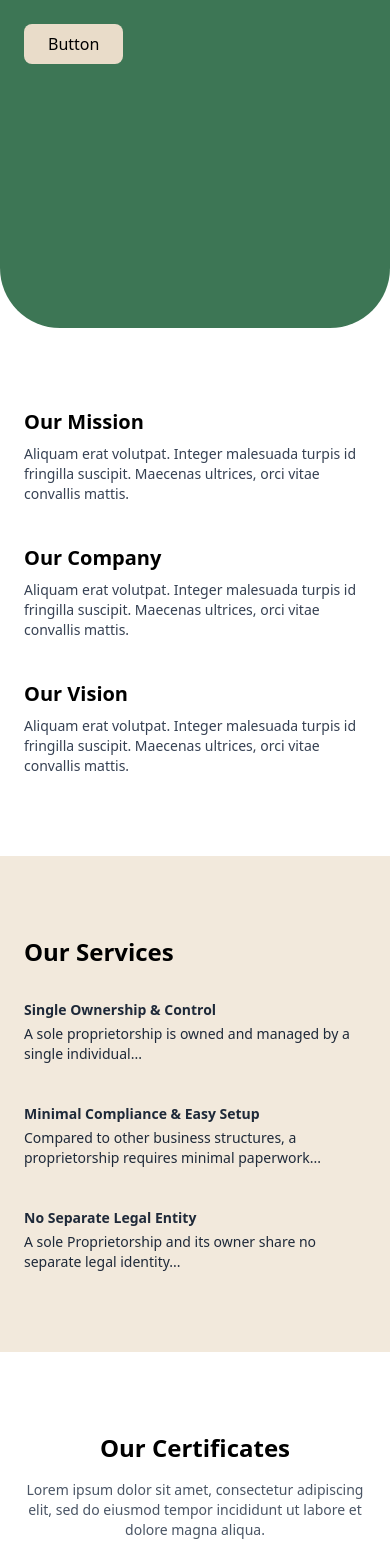
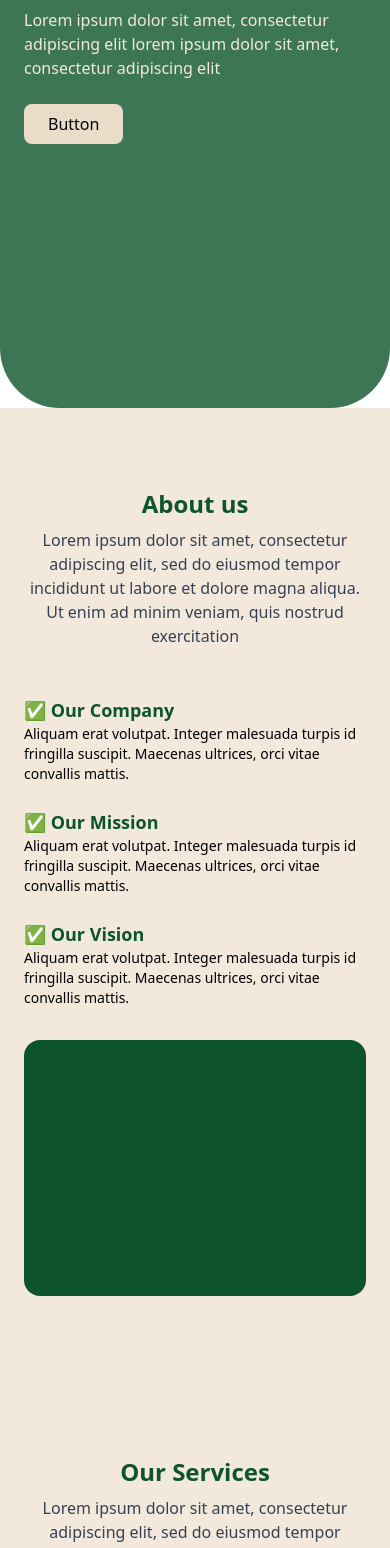
Before and after one commit to riya-jaiswal/Azalea, a React (Vite) app: page / in a window 390 px wide. Shown: the part 432-1980 px from the top of the page. Built offline with nearby package versions, Linux system fonts and the light colour scheme.

Commit message:
home page

```diff
--- a/src/Pages/Home.jsx
+++ b/src/Pages/Home.jsx
@@ -1,11 +1,15 @@
-import React from 'react'
-import Navbar from '../Section/Navbar'
-import Footer from '../Section/Footer'
-import heroImage from '../assets/logo/Azalea Logo (4).png';
+import React from 'react';
+import Navbar from '../Section/Navbar';
+import Footer from '../Section/Footer';
+import heroImage from '../assets/logo/Azalea Logo (4).jpg';
+import service1 from '../assets/logo/Azalea Logo (4).jpg';
+import service2 from '../assets/logo/Azalea Logo (4).jpg';
+import service3 from '../assets/logo/Azalea Logo (4).jpg';
 
 const Home = () => {
   return (
     <>
+      <Navbar />
 
       {/* Hero Section */}
       <section
@@ -13,119 +17,156 @@ const Home = () => {
         style={{ backgroundImage: `url(${heroImage})` }}
       >
         <div className="absolute inset-0 bg-green-900/80 rounded-b-[60px]"></div>
-        <div className="relative z-10 max-w-7xl mx-auto px-6 text-white">
-          <h1 className="text-4xl md:text-6xl font-bold mb-4">
-            Lorem ipsum dolor sit amet
-          </h1>
+        <div className="relative z-10 max-w-7xl mx-auto px-6 text-[#F2E9DC]">
+          <h1 className="text-4xl md:text-6xl font-bold mb-4">Lorem ipsum dolor sit amet</h1>
           <p className="text-base md:text-lg max-w-xl mb-6">
             Lorem ipsum dolor sit amet, consectetur adipiscing elit lorem ipsum dolor sit amet, consectetur adipiscing elit
           </p>
-          <button className="bg-[#E9DCC9] text-black px-6 py-2 rounded-lg font-medium">
-            Button
-          </button>
+          <button className="bg-[#E9DCC9] text-black px-6 py-2 rounded-lg font-medium">Button</button>
         </div>
       </section>
 
-      {/* About Section */}
-      <section className="bg-white px-6 py-20">
-        <div className="max-w-7xl mx-auto grid md:grid-cols-3 gap-10">
-          <div>
-            <h3 className="text-xl font-semibold mb-2">Our Mission</h3>
-            <p className="text-gray-700 text-sm">
-              Aliquam erat volutpat. Integer malesuada turpis id fringilla suscipit. Maecenas ultrices, orci vitae convallis mattis.
+      {/* About Us */}
+      <section className="bg-[#F2E9DC] px-6 py-20 text-center" id="about">
+        <div className="max-w-4xl mx-auto">
+          <h2 className="text-2xl font-bold text-green-900 mb-2">About us</h2>
+          <p className="text-gray-700 mb-12">
+            Lorem ipsum dolor sit amet, consectetur adipiscing elit, sed do eiusmod tempor incididunt ut labore et dolore magna aliqua. Ut enim ad minim veniam, quis nostrud exercitation
           </p>
         </div>
+        <div className="max-w-6xl mx-auto grid md:grid-cols-2 gap-8 items-start">
+          <div className="space-y-6 text-left">
             <div>
-            <h3 className="text-xl font-semibold mb-2">Our Company</h3>
-            <p className="text-gray-700 text-sm">
-              Aliquam erat volutpat. Integer malesuada turpis id fringilla suscipit. Maecenas ultrices, orci vitae convallis mattis.
-            </p>
+              <h3 className="text-lg font-bold text-green-900 flex items-center gap-2">
+                ✅ Our Company
+              </h3>
+              <p className="text-sm">Aliquam erat volutpat. Integer malesuada turpis id fringilla suscipit. Maecenas ultrices, orci vitae convallis mattis.</p>
             </div>
             <div>
-            <h3 className="text-xl font-semibold mb-2">Our Vision</h3>
-            <p className="text-gray-700 text-sm">
-              Aliquam erat volutpat. Integer malesuada turpis id fringilla suscipit. Maecenas ultrices, orci vitae convallis mattis.
-            </p>
+              <h3 className="text-lg font-bold text-green-900 flex items-center gap-2">
+                ✅ Our Mission
+              </h3>
+              <p className="text-sm">Aliquam erat volutpat. Integer malesuada turpis id fringilla suscipit. Maecenas ultrices, orci vitae convallis mattis.</p>
             </div>
+            <div>
+              <h3 className="text-lg font-bold text-green-900 flex items-center gap-2">
+                ✅ Our Vision
+              </h3>
+              <p className="text-sm">Aliquam erat volutpat. Integer malesuada turpis id fringilla suscipit. Maecenas ultrices, orci vitae convallis mattis.</p>
+            </div>
+          </div>
+          <div className="rounded-2xl bg-green-900 h-64 md:h-full"></div>
         </div>
       </section>
 
       {/* Services Section */}
-      <section className="bg-[#F2E9DC] px-6 py-20">
-        <div className="max-w-7xl mx-auto">
-          <h2 className="text-2xl font-bold mb-8">Our Services</h2>
-          <ul className="grid md:grid-cols-3 gap-10 text-sm text-gray-800">
-            <li>
-              <h4 className="font-semibold mb-1">Single Ownership & Control</h4>
-              <p>A sole proprietorship is owned and managed by a single individual...</p>
-            </li>
-            <li>
-              <h4 className="font-semibold mb-1">Minimal Compliance & Easy Setup</h4>
-              <p>Compared to other business structures, a proprietorship requires minimal paperwork...</p>
-            </li>
-            <li>
-              <h4 className="font-semibold mb-1">No Separate Legal Entity</h4>
-              <p>A sole Proprietorship and its owner share no separate legal identity...</p>
-            </li>
-          </ul>
+      <section className="bg-[#F2E9DC] px-6 py-20 text-center" id="services">
+        <div className="max-w-4xl mx-auto">
+          <h2 className="text-2xl font-bold text-green-900 mb-2">Our Services</h2>
+          <p className="text-gray-700 mb-12">
+            Lorem ipsum dolor sit amet, consectetur adipiscing elit, sed do eiusmod tempor incididunt ut labore et dolore magna aliqua.
+          </p>
         </div>
+        <div className="max-w-7xl mx-auto grid md:grid-cols-3 gap-10">
+          {[{ img: service1, title: 'Single Ownership & Control', desc: 'A sole proprietorship is owned and managed by a single individual, allowing complete control over business ....' },
+            { img: service2, title: 'Minimal Compliance & Easy Setup', desc: 'Compared to other business structures, a proprietorship requires minimal paperwork, fewer legal formalities.....' },
+            { img: service3, title: 'No Separate Legal Entity', desc: 'A sole Proprietorship and its owner share no separate legal identity. This means the business and the ....' }].map((item, idx) => (
+              <div key={idx} className="bg-white p-4 rounded-2xl shadow-md">
+                <img src={item.img} alt={item.title} className="rounded-xl mb-4" />
+                <h3 className="font-bold text-green-900 text-md mb-2">{item.title}</h3>
+                <p className="text-sm text-gray-700">{item.desc}</p>
+              </div>
+          ))}
+        </div>
+        <button className="mt-10 bg-green-900 text-white px-6 py-2 rounded">Button</button>
       </section>
 
       {/* Certificates Section */}
-      <section className="bg-white px-6 py-20 text-center">
-        <div className="max-w-4xl mx-auto">
-          <h2 className="text-2xl font-bold mb-4">Our Certificates</h2>
-          <p className="text-gray-600 text-sm">
+      <section className="bg-[#F2E9DC] px-6 py-20 text-center">
+        <h2 className="text-2xl font-bold text-green-900 mb-4">Our Certificates</h2>
+        <p className="text-gray-700 mb-10 max-w-xl mx-auto">
           Lorem ipsum dolor sit amet, consectetur adipiscing elit, sed do eiusmod tempor incididunt ut labore et dolore magna aliqua.
         </p>
+        <div className="flex justify-center items-end gap-6">
+          {[1, 2, 3, 4, 5].map((_, idx) => (
+            <div key={idx} className={`bg-green-900 rounded-2xl w-28 ${idx === 2 ? 'h-52' : 'h-32'}`}></div>
+          ))}
         </div>
       </section>
 
       {/* Testimonials Section */}
-      <section className="bg-green-900 text-white px-6 py-20">
-        <div className="max-w-7xl mx-auto grid md:grid-cols-2 gap-10">
+      <section className="bg-green-900 px-6 py-20 text-center text-white">
+        <h2 className="text-2xl font-bold mb-2">Testimonials</h2>
+        <p className="mb-10 text-sm max-w-xl mx-auto">
+          Lorem ipsum dolor sit amet, consectetur adipiscing elit, sed do eiusmod tempor incididunt ut labore et dolore magna aliqua.
+        </p>
+        <div className="flex flex-col md:flex-row gap-6 justify-center items-center">
           {[1, 2].map((_, idx) => (
-            <div key={idx} className="bg-white text-green-900 p-6 rounded-md">
-              <p className="mb-2">
-                \"The night is dark and full of terrors. What is dead may never die. And now his watch is ended. All men must die.\"
+            <div key={idx} className="bg-[#F2E9DC] text-green-900 p-6 rounded-xl w-full md:w-[320px]">
+              <div className="flex gap-2 items-center mb-2">
+                <div className="w-6 h-6 bg-green-900 rounded-full"></div>
+                <span className="text-xs font-bold">@ABTIKDIGITAL</span>
+              </div>
+              <p className="text-sm">
+                The night is dark and full of terrors. What is dead may never die. And now his watch is ended. All men must die.
               </p>
-              <span className="text-sm font-medium\">@ Abtik Digital</span>
+            </div>
+          ))}
+        </div>
+        <div className="mt-6 flex justify-center gap-2">
+          {[0, 1, 2].map(i => (
+            <span key={i} className={`w-3 h-3 rounded-full ${i === 0 ? 'bg-white' : 'bg-white/50'}`}></span>
+          ))}
+        </div>
+      </section>
+      {/* FAQ Section */}
+      <section className="bg-[#F2E9DC] px-6 py-20 text-center" id="faq">
+        <h2 className="text-2xl font-bold text-green-900 mb-6">FAQs</h2>
+        <div className="max-w-4xl mx-auto space-y-6 text-left">
+          {[1, 2, 3].map((_, idx) => (
+            <div key={idx} className="bg-white p-4 rounded-md shadow">
+              <h4 className="font-semibold text-green-900 mb-2">What is your refund policy?</h4>
+              <p className="text-sm text-gray-600">Lorem ipsum dolor sit amet, consectetur adipiscing elit, sed do eiusmod tempor incididunt ut labore.</p>
             </div>
           ))}
         </div>
       </section>
-
-      {/* FAQ Section */}
-      <section className="bg-white px-6 py-20">
-        <div className="max-w-4xl mx-auto">
-          <h2 className="text-2xl font-bold mb-6">FAQs</h2>
-          {[1, 2, 3, 4, 5].map((_, idx) => (
-            <div key={idx} className="mb-4">
-              <h4 className="font-medium text-gray-800">What do you want?</h4>
-              <p className="text-sm text-gray-600">
+      {/* Contact Section */}
+      <section className="bg-white text-green-900 px-6 py-20" id="contact">
+  <div className="max-w-7xl mx-auto grid md:grid-cols-2 gap-10 items-start">
+    {/* Left Info */}
+    <div className="space-y-4">
+      <h2 className="text-3xl font-bold mb-2">Contact Us</h2>
+      <p className="text-sm text-gray-700">
         Lorem ipsum dolor sit amet, consectetur adipiscing elit, sed do eiusmod tempor incididunt ut labore et dolore magna aliqua.
       </p>
+      <div className="mt-4">
+        <p className="font-semibold">📍 Address:</p>
+        <p className="text-sm text-gray-700">123 Azalea Street, Mumbai, Maharashtra</p>
       </div>
-          ))}
+      <div className="mt-2">
+        <p className="font-semibold">📞 Phone:</p>
+        <p className="text-sm text-gray-700">+91 9876543210</p>
+      </div>
+      <div className="mt-2">
+        <p className="font-semibold">✉️ Email:</p>
+        <p className="text-sm text-gray-700">info@azalea.com</p>
+      </div>
+    </div>
+
+    {/* Right Form */}
+    <form className="space-y-4 text-left">
+      <input type="text" placeholder="Enter Your Name" className="w-full p-3 border border-gray-300 rounded text-black" />
+      <input type="email" placeholder="Enter Your Email" className="w-full p-3 border border-gray-300 rounded text-black" />
+      <input type="text" placeholder="Enter Your Number" className="w-full p-3 border border-gray-300 rounded text-black" />
+      <textarea placeholder="Enter Your Message" className="w-full p-3 border border-gray-300 rounded text-black"></textarea>
+      <button className="bg-green-900 text-white px-6 py-2 rounded font-semibold">Submit</button>
+    </form>
   </div>
 </section>
 
-      {/* Contact Section */}
-      <section className="bg-[#F2E9DC] px-6 py-20">
-        <div className="max-w-xl mx-auto text-center">
-          <h2 className="text-2xl font-bold mb-4">Contact Us</h2>
-          <p className="text-sm mb-6 text-gray-700">
-            Lorem ipsum dolor sit amet, consectetur adipiscing elit, sed do eiusmod tempor incididunt ut labore et dolore magna aliqua.
-          </p>
-          <form className="space-y-4">
-            <input type="text" placeholder="Enter Your Name" className="w-full p-2 border border-gray-300 rounded" />
-            <input type="text" placeholder="Enter Your Number" className="w-full p-2 border border-gray-300 rounded" />
-            <input type="email" placeholder="Enter Your Email" className="w-full p-2 border border-gray-300 rounded" />
-            <textarea placeholder="Enter Your Message" className="w-full p-2 border border-gray-300 rounded"></textarea>
-            <button className="bg-green-900 text-white px-6 py-2 rounded">Submit</button>
-          </form>
-        </div>
-      </section>
+
+      <Footer />
     </>
   );
 };
```
Lines whose indentation alone changed are shown as unchanged.
